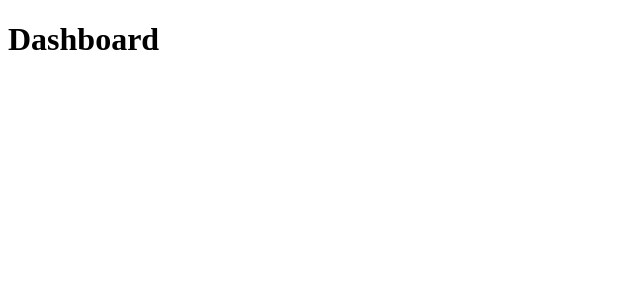
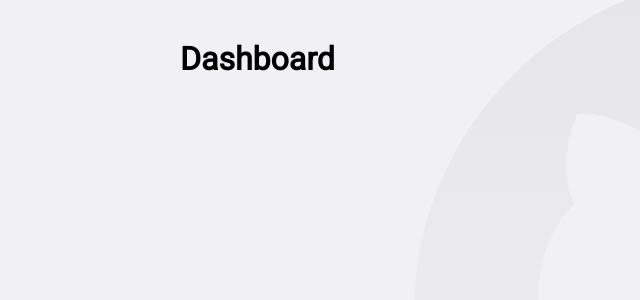
Before and after one commit to giovcandido/github-explorer, a React (Create React App) app: page / in a window 1280 px wide. Shown: the top 300 px of the page, without its empty margins (0-640 px from the left). Built offline with nearby package versions, Linux system fonts and the light colour scheme.

Commit message:
Creating global style

```diff
--- a/package.json
+++ b/package.json
@@ -14,6 +14,7 @@
     "react-dom": "^16.13.1",
     "react-router-dom": "^5.2.0",
     "react-scripts": "3.4.3",
+    "styled-components": "^5.2.0",
     "typescript": "~3.7.2"
   },
   "scripts": {
@@ -38,6 +39,7 @@
     ]
   },
   "devDependencies": {
-    "@types/react-router-dom": "^5.1.5"
+    "@types/react-router-dom": "^5.1.5",
+    "@types/styled-components": "^5.1.3"
   }
 }
--- a/public/index.html
+++ b/public/index.html
@@ -7,6 +7,8 @@
     <meta name="theme-color" content="#3A3A3A" />
 
     <title>GitHub Explorer</title>
+
+    <link href="https://fonts.googleapis.com/css2?family=Roboto&display=swap" rel="stylesheet">
   </head>
   <body>
     <noscript>You need to enable JavaScript to run this app.</noscript>
--- a/src/App.tsx
+++ b/src/App.tsx
@@ -1,12 +1,17 @@
 import React from 'react';
 import {BrowserRouter} from 'react-router-dom';
+
+import GlobalStyle from './styles/global';
 
 import Routes from './routes';
 
 const App: React.FC = () => (
-  <BrowserRouter>
-    <Routes />
-  </BrowserRouter>
+  <>
+    <BrowserRouter>
+      <Routes />
+    </BrowserRouter>
+    <GlobalStyle />
+  </>
 );
 
 export default App;
--- /dev/null
+++ b/src/styles/global.ts
@@ -0,0 +1,31 @@
+import {createGlobalStyle} from 'styled-components';
+
+import background from '../assets/background.svg';
+
+export default createGlobalStyle`
+  *{
+    margin: 0;
+    padding: 0;
+    outline: 0;
+    box-sizing: border-box;
+  }
+
+  body{
+    background: #f0f0f5 url(${background}) no-repeat 70% top;
+    -webkit-font-smoothing: antialiased;
+  }
+
+  body, input, button{
+    font: 16px Roboto, sans-serif;
+  }
+
+  button{
+    cursor: pointer;
+  }
+
+  #root{
+    max-width: 960px;
+    margin: 0 auto;
+    padding: 40px 20px;
+  }
+`;
```
Also changed, not shown: src/assets/background.svg (added), 1 other file (tests, documents, lock files or other folders).
